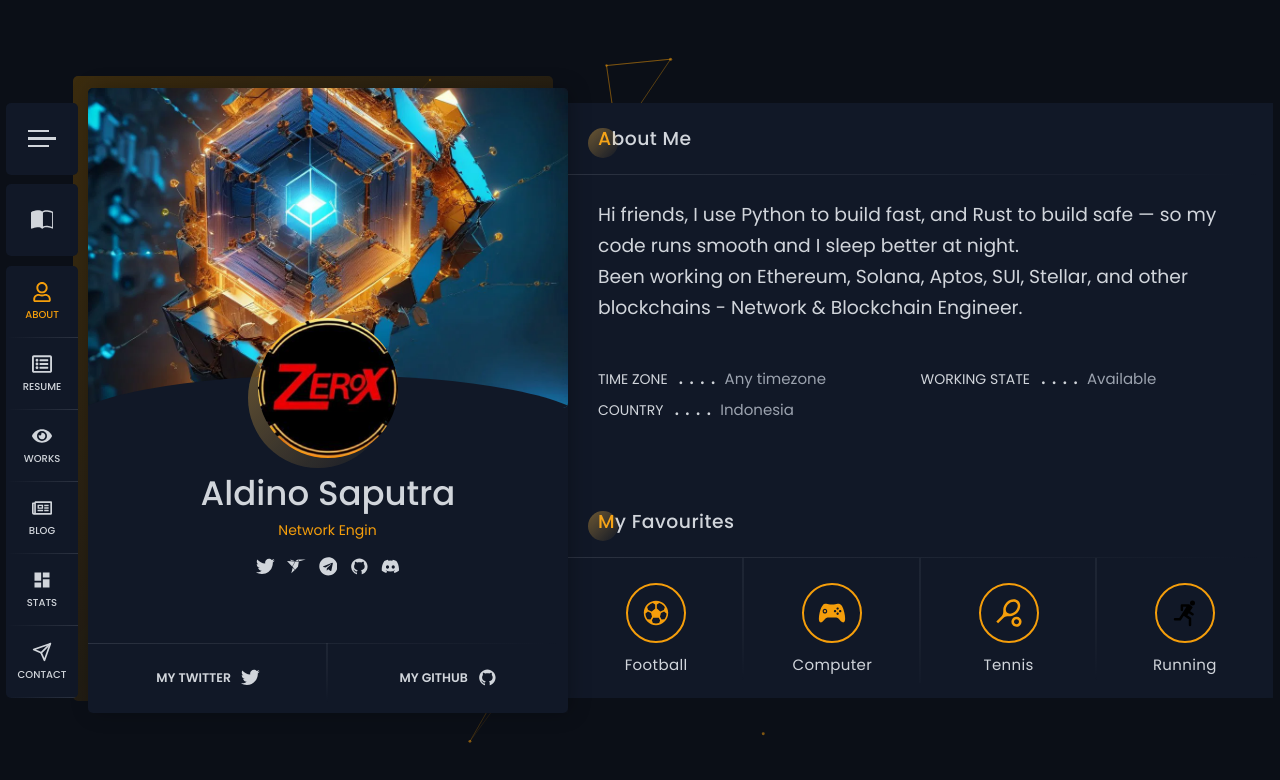
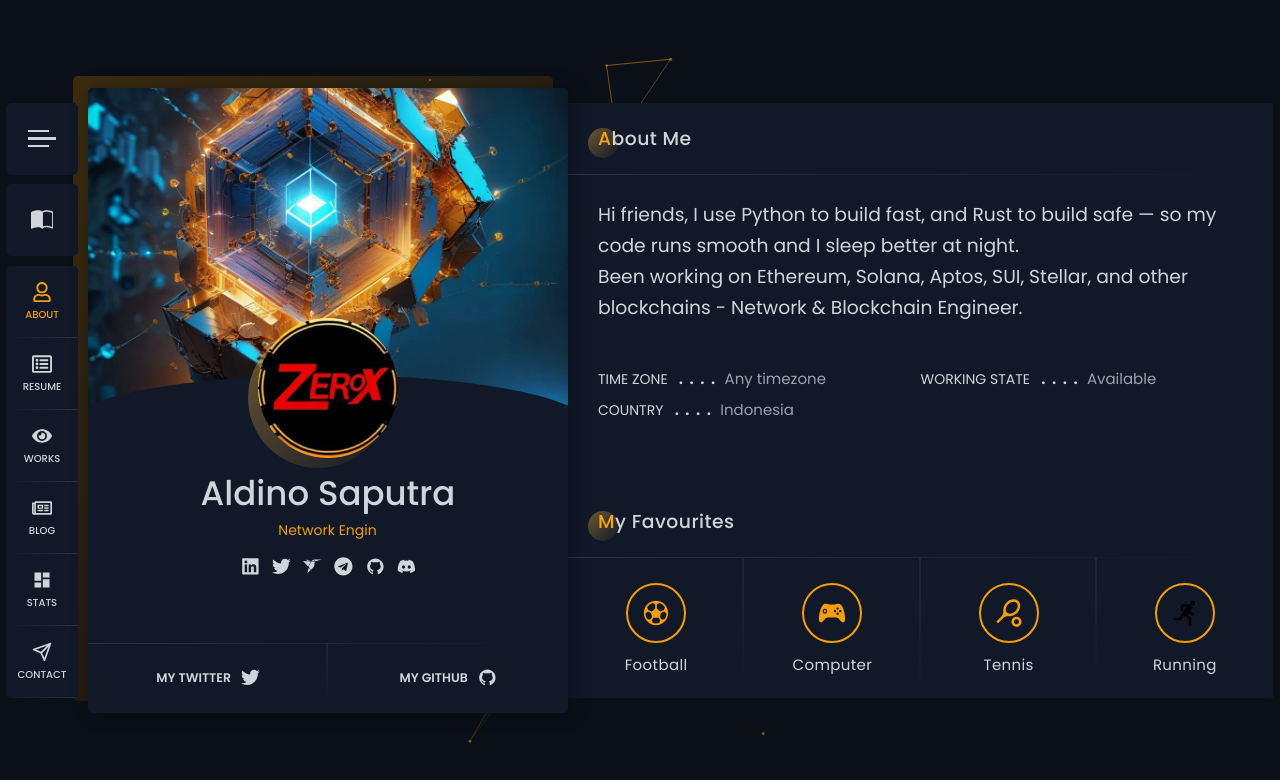
Before and after one commit to zerox-toml/zerox-portfolio, a Next.js app: page / in a window 1280 px wide. Shown: the top 780 px of the page. Built offline with nearby package versions, Linux system fonts and the light colour scheme; no server answers.

Commit message:
add:linkedIn

```diff
--- a/data.ts
+++ b/data.ts
@@ -40,14 +40,14 @@ import {
 } from "./types"
 
 export const socialMedias: SocialMedia[] = [
-  // {
-  //   id: 1,
-  //   Icon: FaLinkedin,
-  //   label: "Linkedin",
-  //   logoColor: "#171515",
-  //   mediaUrl: "https://linkedin.com/in/aldinosaputra",
-  //   info: "Let's discuss professional vision in Linkedin.",
-  // },
+  {
+    id: 11,
+    Icon: FaLinkedin,
+    label: "Linkedin",
+    logoColor: "#171515",
+    mediaUrl: "https://linkedin.com/in/aldinosaputra",
+    info: "Let's discuss professional vision in Linkedin.",
+  },
   {
     id: 1,
     Icon: FaTwitter,
@@ -150,6 +150,14 @@ export const socialMedia: SocialMedia[] = [
     logoColor: "#5865f2",
     mediaUrl: "https://x.com/MentholMen47387",
     info: "Follow my X.",
+  },
+  {
+    id: 11,
+    Icon: FaLinkedin,
+    label: "Linkedin",
+    logoColor: "#5865f2",
+    mediaUrl: "https://linkedin.com/in/aldinosaputra",
+    info: "Let's discuss professional vision in Linkedin.",
   },
   {
     id: 1,
@@ -1258,7 +1266,7 @@ export const resumeExp: resume[] = [
     badge: "2024 - 2025",
     experience: false,
     logo: "",
-    link: "https://linkedin.com/in/tangibletrade",
+    link: "https://linkedin.com/company/tangibletrade",
   },
   {
     id: 10,
```
